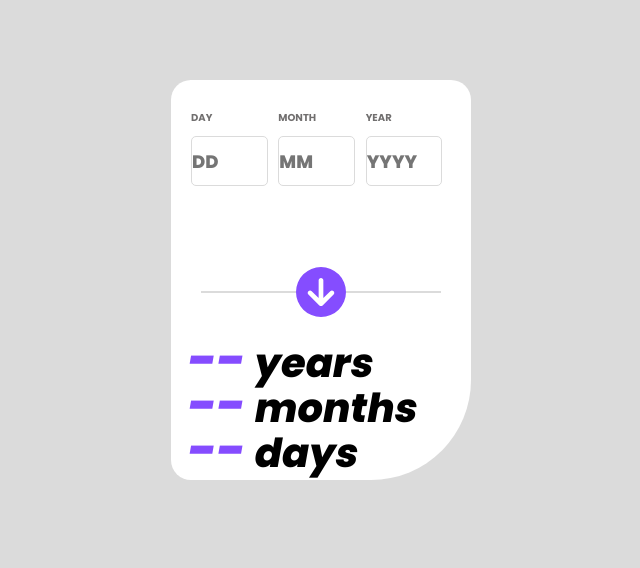
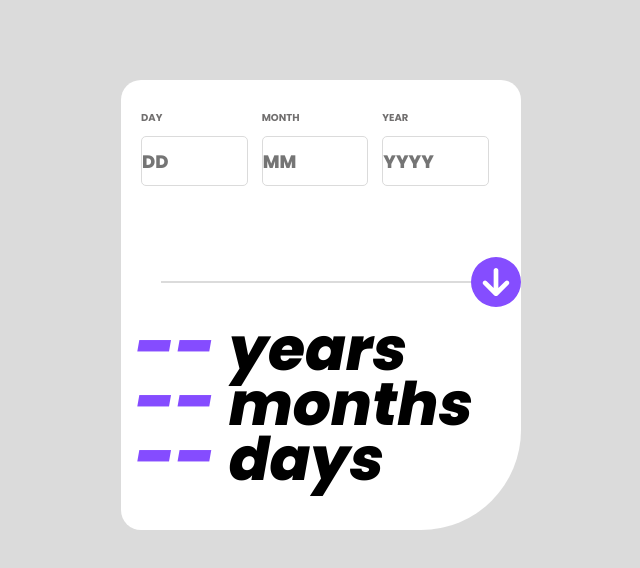
Before and after one commit to Leandro-Frota/ageCalculator, a plain HTML site: page index.html in a window 1280 px wide. Shown: the whole page, without its empty margins (319-959 px from the left). Drawn offline with Linux system fonts and the light colour scheme.

Commit message:
Add responsive to deskop display

```diff
--- a/src/style.css
+++ b/src/style.css
@@ -36,7 +36,7 @@ body{
 }
 
 .main{
-    width:30rem ;
+    max-width:30rem ;
     height: 40rem;
     background-color:hsl(0, 0%, 100%);
     margin-top: 8rem;
@@ -48,7 +48,7 @@ body{
     flex-direction: row;
     gap: .2rem;
     width: 100%;
-    padding: 3rem 2rem;
+    padding: 3rem 2rem 2rem;
 
 
 }
@@ -96,7 +96,7 @@ input::-webkit-inner-spin-button {
 .lineImageContainer{
     text-align: center;
     position: relative;
-    margin-top: 2rem;
+    margin-top: 1rem;
 }
 
 .line{
@@ -125,7 +125,7 @@ input::-webkit-inner-spin-button {
 
 .resultContainer{
     padding: 0 2rem;
-    margin-top: 3rem;
+    margin-top: 1rem;
     font-weight: 800;
     display: flex;
     flex-direction: column;
@@ -145,3 +145,43 @@ span{
     color: hsl(259, 100%, 65%);
     font-weight: 800;
 }
+
+@media (min-width: 450px){
+    .main{
+        max-width: 40rem;
+        height: 45rem;
+    }
+
+
+.lineImageContainer img{
+    width: 5rem;
+    height: 5rem;
+    position: absolute;
+    top: 50%;
+    left: 100%;
+    transform: translate(-100%, -50%);
+
+    background: white;
+
+    cursor: pointer;
+
+
+}
+
+p{
+    font-weight: 800;
+    font-size: 6rem;
+    transform: skewX(-10deg);
+    height: 4.5rem;
+    margin-bottom: 1rem;
+
+
+}
+span{
+    font-size: 7rem;
+    color: hsl(259, 100%, 65%);
+    font-weight: 800;
+}
+
+
+}
```
